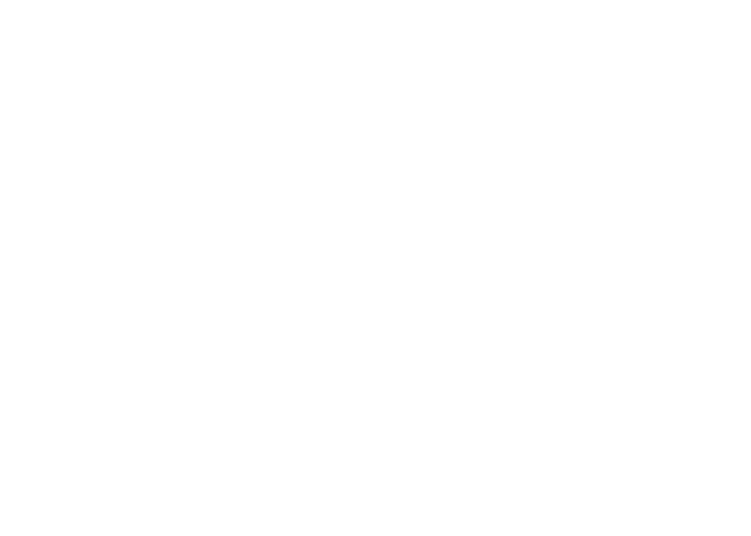
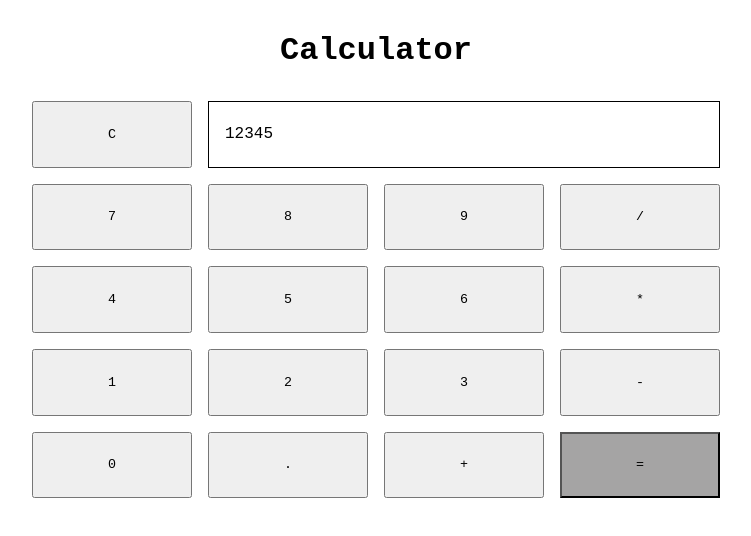
Before and after one commit to mhlowry/calculator, a plain HTML site: page index.html in a window 1280 px wide. Shown: the whole page, without its empty margins (264-1015 px from the left). Drawn offline with Linux system fonts and the light colour scheme.

Commit message:
Set up HTML and CSS layout

```diff
--- a/css/style.css
+++ b/css/style.css
@@ -0,0 +1,46 @@
+* {
+    box-sizing: border-box;
+    padding: 0;
+    margin: 0;
+    font-family: 'Courier New', Courier, monospace;
+}
+
+.container {
+    display: flex;
+    flex-direction: column;
+    gap: 1em;
+    align-items: center;
+}
+
+.row {
+    display: grid;
+    grid-template-columns: repeat(4, 10em);
+    justify-items: space-between;
+    gap: 1em;
+}
+
+.display {
+    display: flex;
+    align-items: center;
+    justify-content: flex-start;
+    grid-column-end: span 3;
+    border: 1px black solid;
+    padding-left: 1em;
+    text-align: center;
+}
+
+.equals {
+    background-color: rgb(165, 164, 164);
+}
+
+button {
+    display: inline-block;
+    height: 5em;
+    width: 12em;
+
+}
+
+h1 {
+    text-align: center;
+    padding: 1em;
+}
--- a/index.html
+++ b/index.html
@@ -4,9 +4,40 @@
     <meta charset="UTF-8">
     <meta name="viewport" content="width=device-width, initial-scale=1.0">
     <link rel="stylesheet" href="./css/style.css">
-    <title>Document</title>
+    <title>Calculator</title>
 </head>
 <body>
+    <h1>Calculator</h1>
+    <div class="container">
+        <div class="row one">
+            <button class="C">C</button>
+            <span class="display">12345</span>
+        </div>
+        <div class="row">
+            <button class="num 7">7</button>
+            <button class="num 8">8</button>
+            <button class="num 9">9</button>
+            <button class="division">/</button>
+        </div>
+        <div class="row">
+            <button class="num 4">4</button>
+            <button class="num 5">5</button>
+            <button class="num 6">6</button>
+            <button class="multiplication">*</button>
+        </div>
+        <div class="row">
+            <button class="num 1">1</button>
+            <button class="num 2">2</button>
+            <button class="num 3">3</button>
+            <button class="subtraction">-</button>
+        </div>
+        <div class="row">
+            <button class="num 0">0</button>
+            <button class="decimal">.</button>
+            <button class="addition">+</button>
+            <button class="equals">=</button>
+        </div>
+    </div>
     <script type="text/javascript" src="./js/script.js"></script>
 </body>
 </html>
--- a/js/script.js
+++ b/js/script.js
@@ -5,7 +5,13 @@ let op;
 const add = (a, b) => a + b;
 const subtract = (a, b) => a - b;
 const multiply = (a, b) => a * b;
-const divide = (a, b) => a / b;
+const divide = (a, b) => {
+    if (b != 0)
+        a / b;
+    else
+        return undefined;
+};
+
 const operater = (num1, op, num2) => {
     switch (op) {
         case '+':
```
